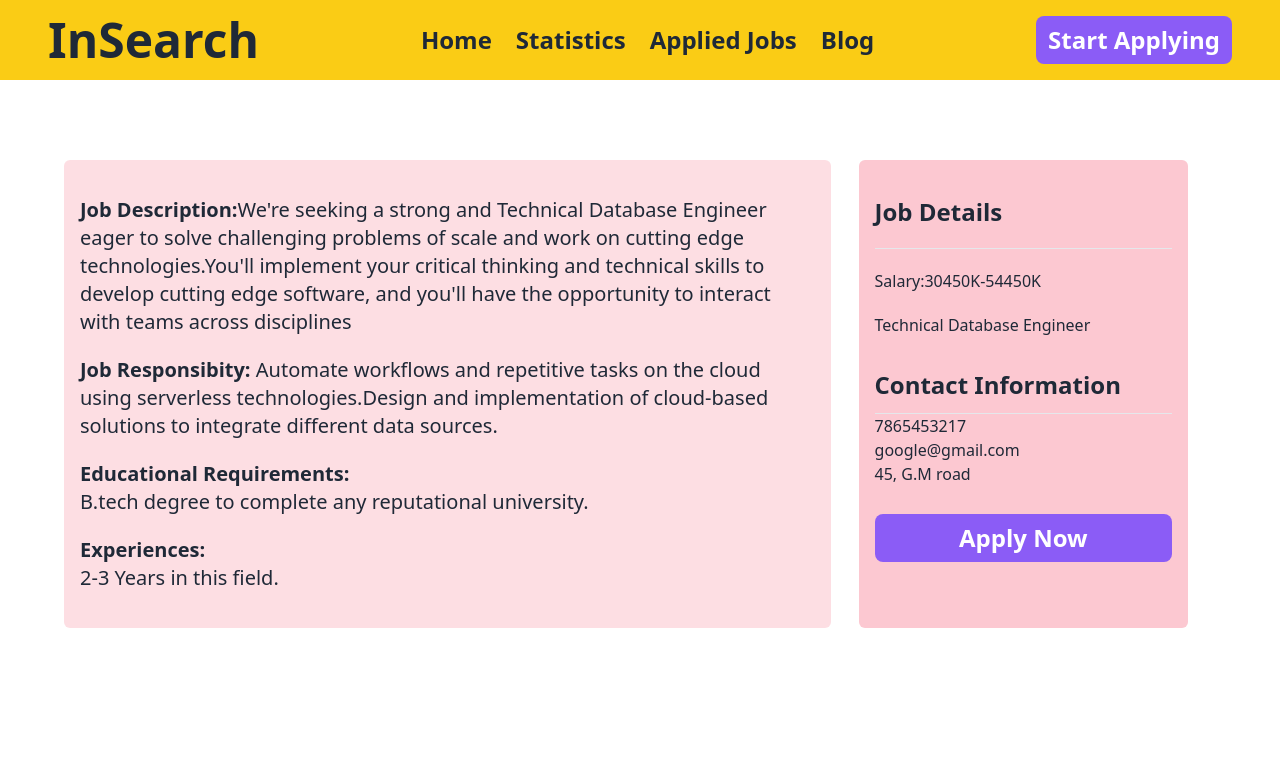
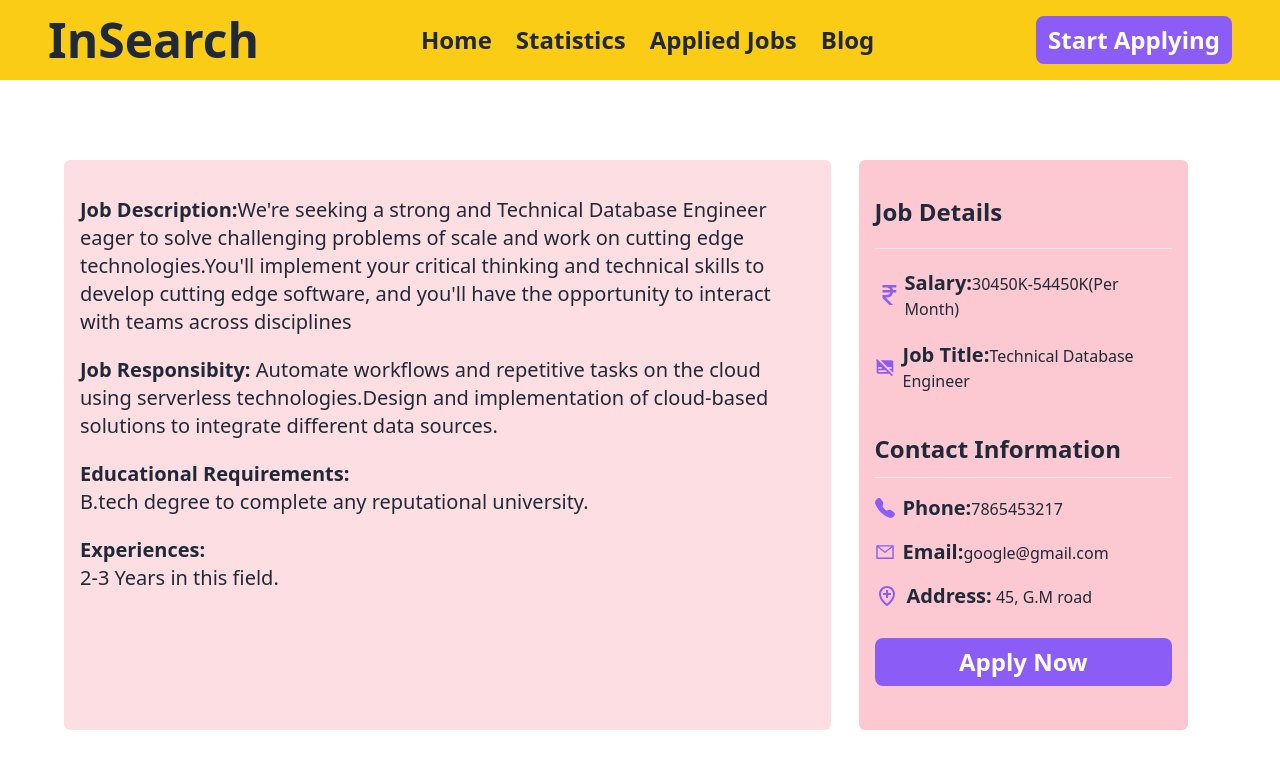
Before and after one commit to Moonchowdhur/job-haunter-client, a React (Vite) app: page /details/1732f3019d2a7b42bb10308f in a window 1280 px wide. Shown: the top 768 px of the page. Built offline with nearby package versions, Linux system fonts and the light colour scheme.

Commit message:
details part

```diff
--- a/src/components/Featuredetails/Featuredetails.jsx
+++ b/src/components/Featuredetails/Featuredetails.jsx
@@ -1,5 +1,11 @@
 import React, { useEffect, useState } from 'react';
 import { useParams } from 'react-router-dom';
+import {BiLocationPlus,BiRupee} from "react-icons/bi";
+import {MdSubtitlesOff} from "react-icons/md";
+import {BsFillTelephoneFill} from "react-icons/bs";
+import {AiOutlineMail} from "react-icons/ai";
+
+
 
 const Featuredetails = () => {
 
@@ -31,14 +37,45 @@ console.log(features)
         <div className='md:w-[30%] my-16 p-4 bg-[#FCC8D1] rounded-md mx-7 '>
             <h2 className='text-2xl my-5 font-bold'>Job Details</h2>
             <hr />
-            <p className='my-5'>Salary:{features?.salary}</p>
-            <p>{features?.name}</p>
-            <h2 className='text-2xl mt-8 mb-3 font-bold '>Contact Information</h2><hr />
-            <p>{features?.phone}</p>
-            <p>{features?.email}</p>
-            <p>{features?.address}</p>
-            <button className='bg-violet-500 text-center font-bold hover:bg-violet-700 text-white rounded-lg my-7 px-3 w-full py-2 text-2xl'>Apply Now</button>
+           <div className='flex my-5 items-center'>
+            <span className='text-3xl text-violet-500 font-bold'>
+            <BiRupee/>
+            </span>
+           <p className=''><span className='font-bold text-xl'>Salary:
+           </span>{features?.salary}(Per Month)</p>
+           </div>
+           <div className='flex items-center gap-2 '>
+           <span className='text-xl text-violet-500 font-bold'>
+            <MdSubtitlesOff/>
+            </span>
+           <p className=''><span className='font-bold text-xl'>Job Title:
+           </span>{features?.name}</p>
+          </div>
+          <h2 className='text-2xl mt-10 mb-3 font-bold '>Contact Information</h2><hr />
+          <div className='flex gap-2 mt-4 items-center'>
+          <span className='text-xl text-violet-500 font-bold'>
+            <BsFillTelephoneFill/>
+            </span>
+           <p className=''><span className='font-bold text-xl'>Phone:
+           </span>{features?.phone}</p>
+          </div>
+          <div className='flex gap-2 mt-4 items-center'>
+          <span className='text-xl text-violet-500 font-bold'>
+            <AiOutlineMail/>
+            </span>
+           <p className=''><span className='font-bold text-xl'>Email:
+           </span>{features?.email}</p>
+          </div>
+          <div className='flex gap-2 mt-4 items-center'>
+          <span className='text-2xl text-violet-500 font-bold'>
+            <BiLocationPlus/>
+            </span>
+           <p className=''><span className='font-bold text-xl'>Address:
+           </span> {features?.address}</p>
+          </div>
+          <button className='bg-violet-500 text-center font-bold hover:bg-violet-700 text-white rounded-lg my-7 px-3 w-full py-2 text-2xl'>Apply Now</button>
         </div>
+
         </div>
     );
 };
```
